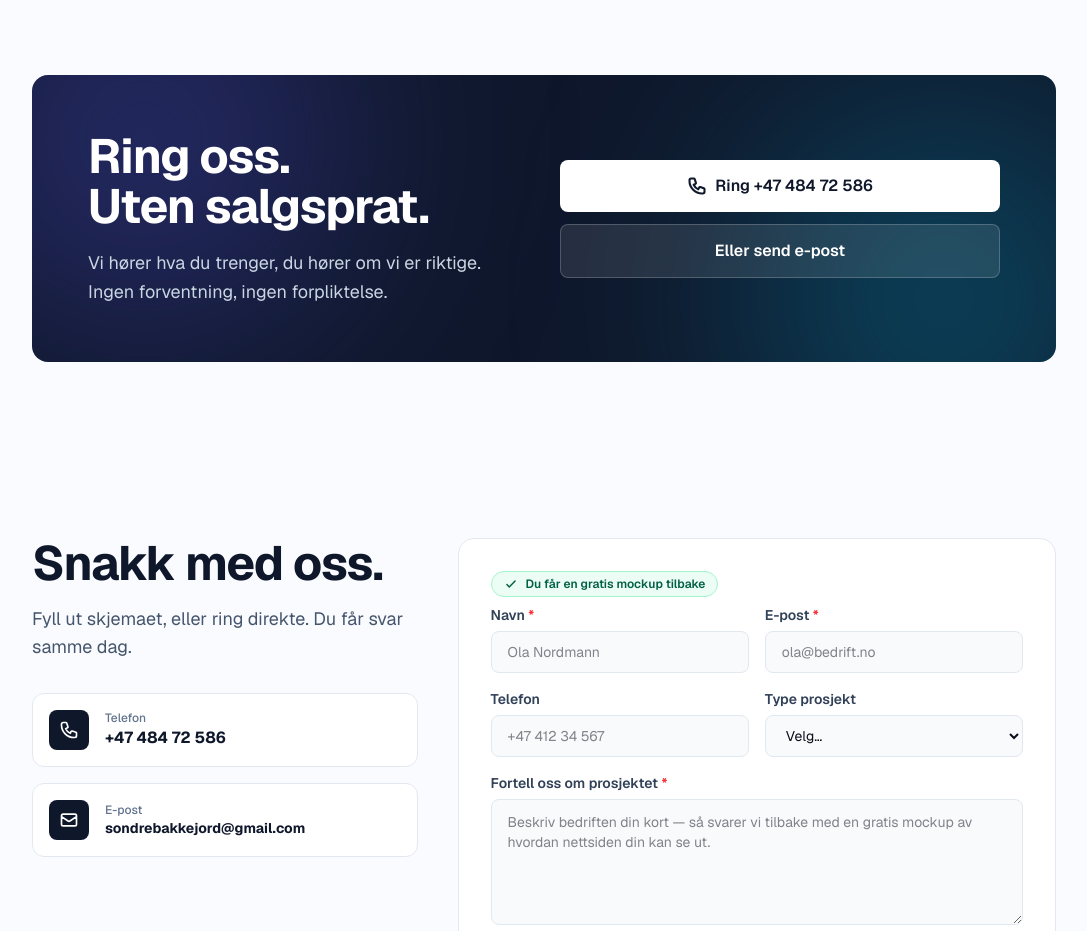
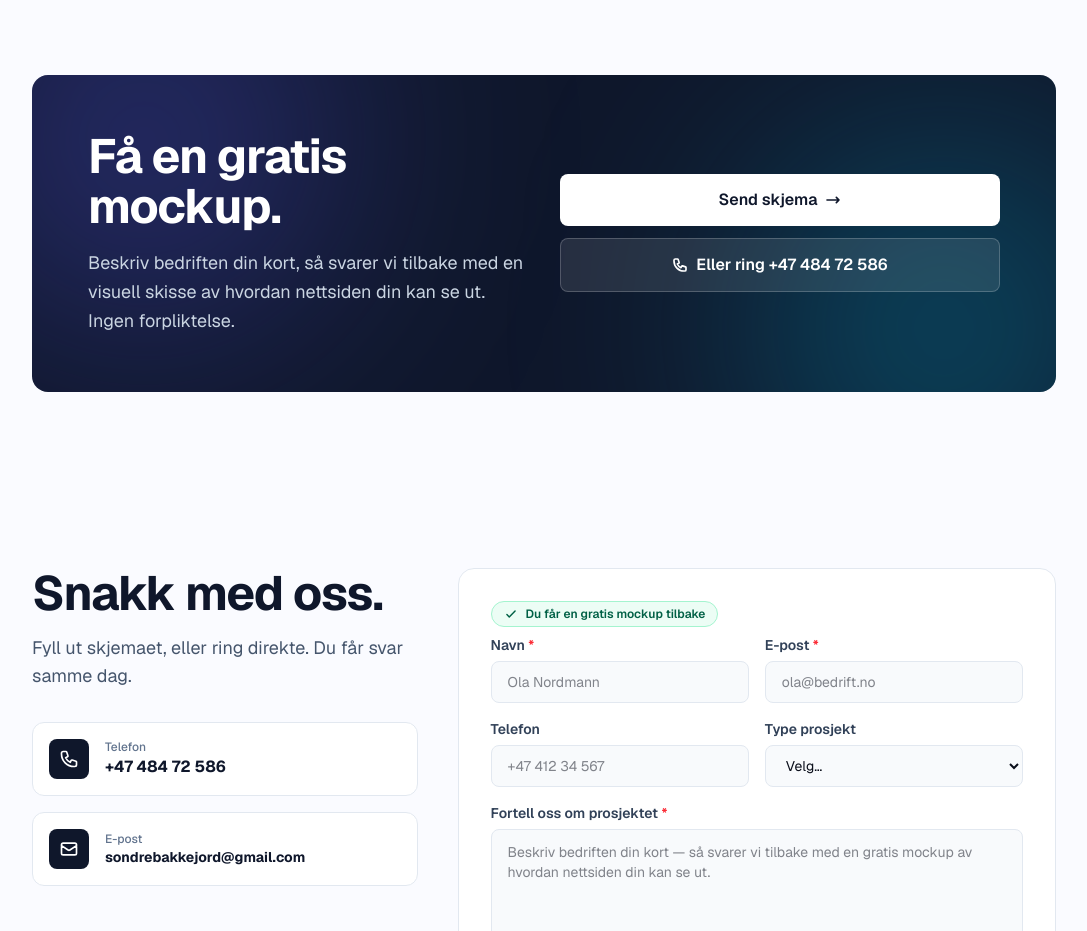
Before and after one commit to sondrebakkejord-cell/Iveo, a Next.js app: page / in a window 1280 px wide. Shown: the part 2920-3851 px from the top of the page, without its empty margins (96-1183 px from the left). Built offline with nearby package versions, Linux system fonts and the light colour scheme.

Commit message:
Swap CTAs: send skjema is primary, ring is secondary, lean into mockup offer

```diff
--- a/app/page.tsx
+++ b/app/page.tsx
@@ -419,28 +419,29 @@
             <div className="relative grid grid-cols-1 md:grid-cols-2 gap-8 items-center">
               <div>
                 <h2 className="text-4xl md:text-5xl font-bold text-white mb-4" style={{ letterSpacing: "-0.025em", lineHeight: 1.05 }}>
-                  Ring oss.
+                  Få en gratis
                   <br />
-                  Uten salgsprat.
+                  mockup.
                 </h2>
                 <p className="text-slate-300 text-lg leading-relaxed">
-                  Vi hører hva du trenger, du hører om vi er riktige.
-                  Ingen forventning, ingen forpliktelse.
+                  Beskriv bedriften din kort, så svarer vi tilbake med en visuell skisse
+                  av hvordan nettsiden din kan se ut. Ingen forpliktelse.
                 </p>
               </div>
               <div className="flex flex-col gap-3">
                 <a
-                  href="tel:+4748472586"
+                  href="#kontakt"
                   className="inline-flex items-center justify-center gap-2 px-6 py-3.5 rounded-lg bg-white text-slate-900 font-semibold hover:bg-slate-100 transition-colors"
                 >
-                  <svg className="w-5 h-5" fill="none" viewBox="0 0 24 24" stroke="currentColor" strokeWidth={2.5}><path strokeLinecap="round" strokeLinejoin="round" d="M3 5a2 2 0 012-2h3.28a1 1 0 01.948.684l1.498 4.493a1 1 0 01-.502 1.21l-2.257 1.13a11.042 11.042 0 005.516 5.516l1.13-2.257a1 1 0 011.21-.502l4.493 1.498a1 1 0 01.684.949V19a2 2 0 01-2 2h-1C9.716 21 3 14.284 3 6V5z" /></svg>
-                  Ring +47 484 72 586
+                  Send skjema
+                  <svg className="w-4 h-4" fill="none" viewBox="0 0 24 24" stroke="currentColor" strokeWidth={2.5}><path strokeLinecap="round" strokeLinejoin="round" d="M17 8l4 4m0 0l-4 4m4-4H3" /></svg>
                 </a>
                 <a
-                  href="mailto:sondrebakkejord@gmail.com"
-                  className="inline-flex items-center justify-center px-6 py-3.5 rounded-lg bg-white/10 border border-white/20 text-white font-semibold hover:bg-white/15 transition-colors"
+                  href="tel:+4748472586"
+                  className="inline-flex items-center justify-center gap-2 px-6 py-3.5 rounded-lg bg-white/10 border border-white/20 text-white font-semibold hover:bg-white/15 transition-colors"
                 >
-                  Eller send e-post
+                  <svg className="w-4 h-4" fill="none" viewBox="0 0 24 24" stroke="currentColor" strokeWidth={2.5}><path strokeLinecap="round" strokeLinejoin="round" d="M3 5a2 2 0 012-2h3.28a1 1 0 01.948.684l1.498 4.493a1 1 0 01-.502 1.21l-2.257 1.13a11.042 11.042 0 005.516 5.516l1.13-2.257a1 1 0 011.21-.502l4.493 1.498a1 1 0 01.684.949V19a2 2 0 01-2 2h-1C9.716 21 3 14.284 3 6V5z" /></svg>
+                  Eller ring +47 484 72 586
                 </a>
               </div>
             </div>
```
